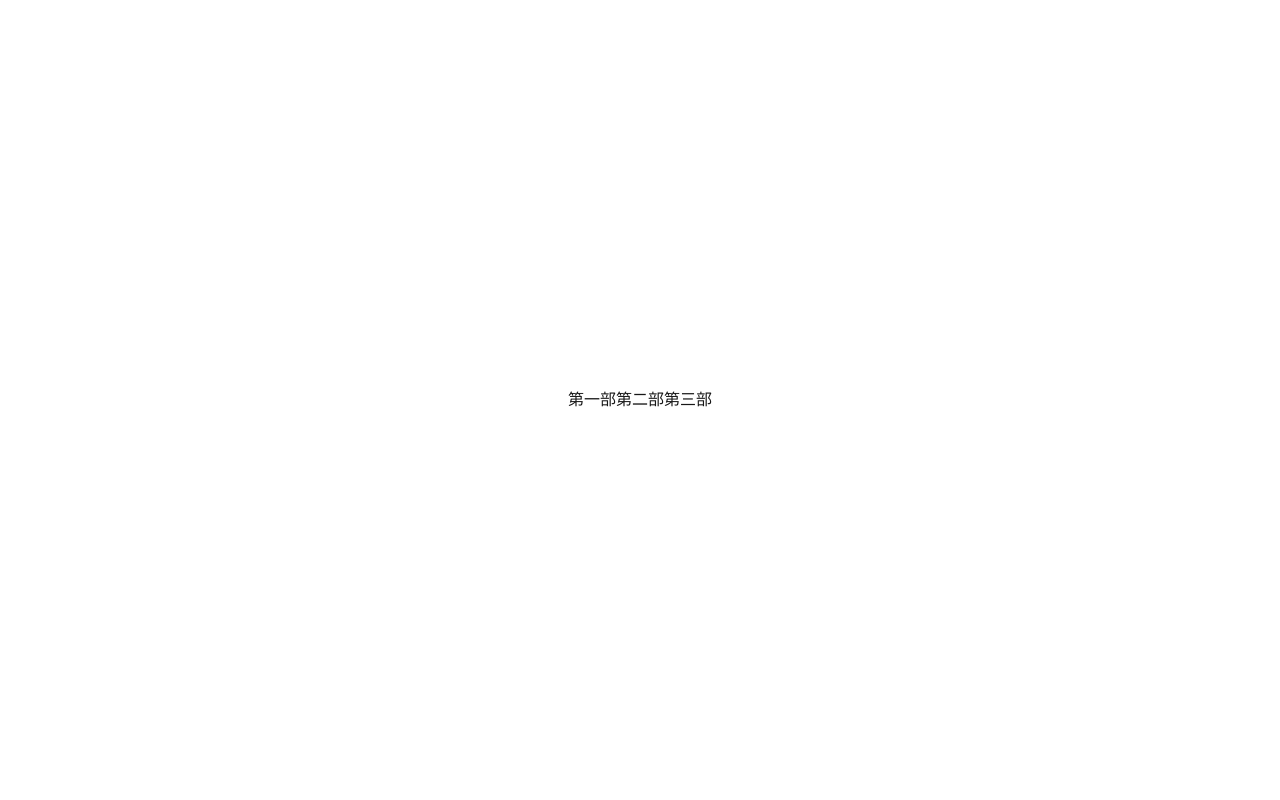
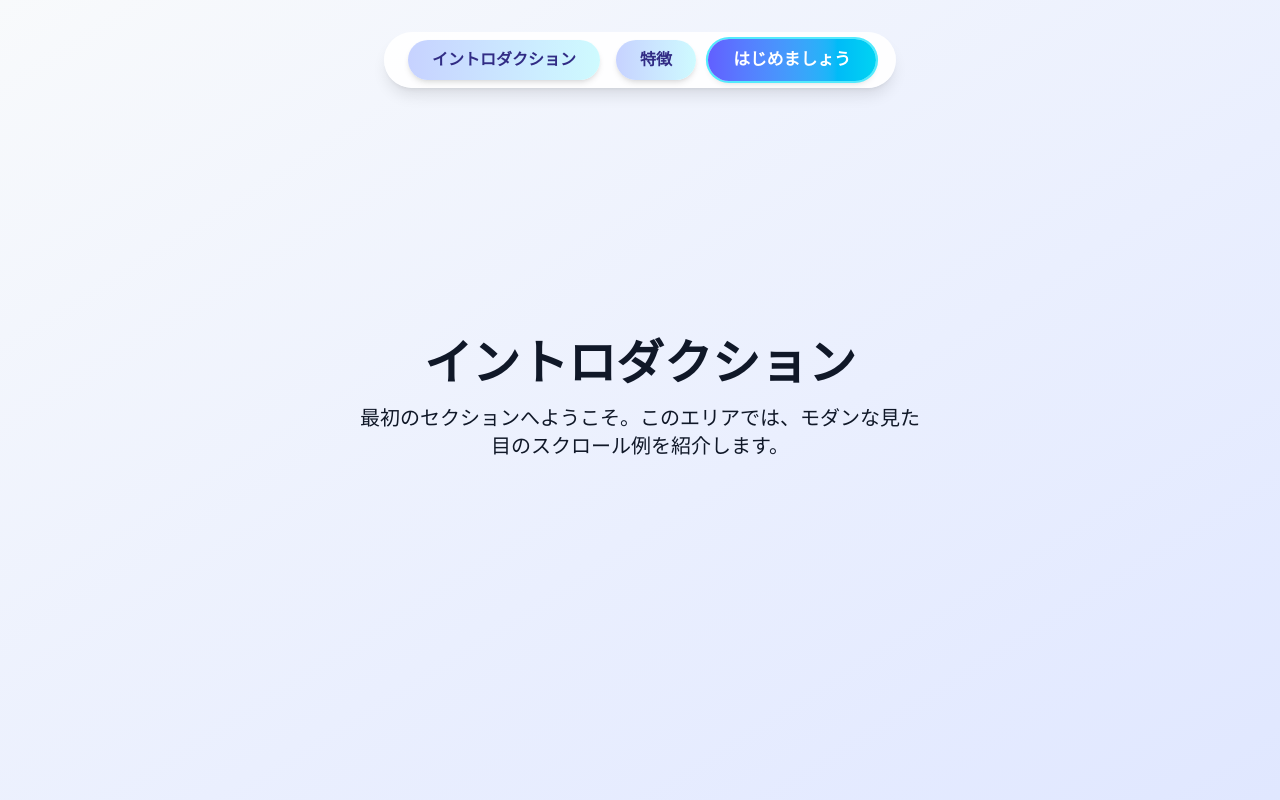
Before and after one commit to oharu121/react-demo, a Next.js app: page /scroll-example in a window 1280 px wide. Built offline with nearby package versions, Linux system fonts and the light colour scheme.

Commit message:
edit scroll example

```diff
--- a/app/page.tsx
+++ b/app/page.tsx
@@ -2,8 +2,9 @@ import Link from "next/link";
 
 const components = [
   { name: "ScrollExample", path: "/scroll-example" },
+  { name: "BrokenAnimationBox", path: "/broken-animation-box" },
   { name: "SafeAnimationBox", path: "/safe-animation-box" },
-  { name: "BrokenAnimationBox", path: "/broken-animation-box" },
+  { name: "SafeAnimationBoxWithHooks", path: "/safe-animation-box-with-hooks" },
 ];
 
 export default function Home() {
--- /dev/null
+++ b/app/safe-animation-box-with-hooks/page.tsx
@@ -0,0 +1,10 @@
+"use client";
+import RefactoredAnimationBox from "@/components/RefactoredAnimationBox";
+
+export default function Page() {
+  return (
+    <main className="min-h-screen flex items-center justify-center">
+      <SafeAnimationBoxWithHooks />
+    </main>
+  );
+}
--- /dev/null
+++ b/components/SafeAnimationBoxWithHooks.tsx
@@ -0,0 +1,66 @@
+import React, { useRef, useState, useTransition } from "react";
+import AnimatedFace from "./AnimatedFace";
+
+// --- 新しいユーティリティとフックをインポート ---
+import { useNextTick } from "@/hooks/use-next-tick";
+import { waitUntilAnimationFinished } from "@/lib/wait-until-animation-finished";
+
+export default function SafeAnimationBoxWithHooks() {
+  const [happy, setHappy] = useState(true);
+  const boxRef = useRef<HTMLDivElement>(null);
+
+  // 1. isAnimatingRef と forceUpdate を useTransition に置き換える
+  const [isAnimationPending, startAnimationTransition] = useTransition();
+  const { nextTick } = useNextTick();
+
+  // 2. useEffect は不要になり、ロジックはイベントハンドラに集約される
+  const handleToggle = () => {
+    // UIに即時反映したい状態更新
+    setHappy((prev) => !prev);
+
+    // アニメーション完了を待つ非同期処理をTransitionとして実行
+    startAnimationTransition(async () => {
+      // DOMの更新（クラス名の変更）を待つ
+      await nextTick();
+
+      const node = boxRef.current;
+      if (!node) return;
+
+      // DOM更新後、アニメーションの完了を待つ
+      await waitUntilAnimationFinished(node);
+    });
+  };
+
+  return (
+    <div className="flex flex-col items-center gap-4 p-4 border rounded-lg w-full max-w-xs mx-auto">
+      <span className="text-sm text-gray-500">✅ 改善後の例（Refactored）</span>
+      <button
+        className="px-4 py-2 bg-blue-500 text-white rounded disabled:opacity-50"
+        onClick={handleToggle}
+        // 3. isAnimationPending を使って宣言的にdisabledを制御
+        disabled={isAnimationPending}
+      >
+        {isAnimationPending ? "Animating..." : "Toggle"}
+      </button>
+      <div
+        ref={boxRef}
+        className={`flex items-center justify-center select-none shadow-lg
+          transition-[width,height] duration-[1000ms]
+          w-40 h-40
+          transition-colors duration-500
+          ${happy ? "bg-yellow-100" : "bg-blue-100"}
+          transition-[border-radius] duration-[700ms]
+          ${happy ? "rounded-full" : "rounded-lg"}
+          transition-transform duration-700
+          ${happy ? "rotate-0" : "-rotate-6"}
+        `}
+        style={{ fontSize: 28, fontWeight: 700, position: "relative" }}
+      >
+        <AnimatedFace happy={happy} />
+        <span className="absolute left-0 right-0 bottom-2 text-center text-lg font-bold tracking-widest select-none pointer-events-none">
+          {happy ? "HAPPY" : "CRY"}
+        </span>
+      </div>
+    </div>
+  );
+}
--- a/components/ScrollExample.tsx
+++ b/components/ScrollExample.tsx
@@ -1,24 +1,115 @@
-import React, { useRef } from "react";
+import React, { useRef, useEffect, useState } from "react";
+
+const sections = [
+  {
+    refName: "part1Ref",
+    title: "イントロダクション",
+    desc: "最初のセクションへようこそ。このエリアでは、モダンな見た目のスクロール例を紹介します。",
+    bg: "bg-gradient-to-br from-slate-50 to-indigo-100",
+    color: "text-gray-900"
+  },
+  {
+    refName: "part2Ref",
+    title: "特徴",
+    desc: "ここでは、スムーズなアニメーションスクロールやレスポンシブデザインの特徴を紹介します。",
+    bg: "bg-gradient-to-br from-emerald-50 to-emerald-200",
+    color: "text-gray-900"
+  },
+  {
+    refName: "part3Ref",
+    title: "はじめましょう",
+    desc: "このパターンを自分のプロジェクトで使ってみませんか？スクロールして、その簡単さを体験してください！",
+    bg: "bg-gradient-to-br from-pink-50 to-pink-200",
+    color: "text-gray-900"
+  }
+];
 
 export default function ScrollExample() {
   const part1Ref = useRef<HTMLDivElement>(null);
   const part2Ref = useRef<HTMLDivElement>(null);
   const part3Ref = useRef<HTMLDivElement>(null);
+  const sectionRefs = [part1Ref, part2Ref, part3Ref];
+  const [visible, setVisible] = useState([false, false, false]);
+  const [activeIdx, setActiveIdx] = useState(0);
+
+  // Intersection Observer for fade-in animation and active section
+  useEffect(() => {
+    const observers: IntersectionObserver[] = [];
+    sectionRefs.forEach((ref, idx) => {
+      if (!ref.current) return;
+      const observer = new window.IntersectionObserver(
+        (entries) => {
+          entries.forEach((entry) => {
+            if (entry.isIntersecting) {
+              setVisible((prev) => {
+                const updated = [...prev];
+                updated[idx] = true;
+                return updated;
+              });
+              setActiveIdx(idx);
+            }
+          });
+        },
+        { threshold: 0.5 }
+      );
+      observer.observe(ref.current);
+      observers.push(observer);
+    });
+    return () => {
+      observers.forEach((observer) => observer.disconnect());
+    };
+    // eslint-disable-next-line react-hooks/exhaustive-deps
+  }, []);
 
   const handleScroll = (ref: React.RefObject<HTMLDivElement | null>) => {
-    ref.current?.scrollIntoView({ behavior: "smooth" });
+    ref.current?.scrollIntoView({ behavior: "smooth", inline: "start" });
   };
 
   return (
     <>
-      <div style={{ position: "fixed", background: "#fff", zIndex: 10 }}>
-        <button onClick={() => handleScroll(part1Ref)}>第一部</button>
-        <button onClick={() => handleScroll(part2Ref)}>第二部</button>
-        <button onClick={() => handleScroll(part3Ref)}>第三部</button>
+      {/* Floating bar: responsive position */}
+      <div
+        className="fixed left-1/2 z-50 flex -translate-x-1/2 gap-4 rounded-full bg-white/90 shadow-lg px-6 py-2 transition-all duration-300 floating-bar"
+        style={{
+          top: typeof window !== "undefined" && window.innerWidth > 768 ? 32 : undefined,
+          bottom: typeof window !== "undefined" && window.innerWidth <= 768 ? 32 : undefined
+        }}
+      >
+        {sections.map((section, idx) => (
+          <button
+            key={section.title}
+            className={
+              `font-semibold text-base px-6 py-2 rounded-full transition-all duration-200 focus:outline-none focus:ring-2 focus:ring-cyan-400 ` +
+              `shadow-md ` +
+              (activeIdx === idx
+                ? "bg-gradient-to-r from-indigo-500 to-cyan-400 text-white scale-105 ring-2 ring-cyan-300"
+                : "bg-gradient-to-r from-indigo-200 to-cyan-100 text-indigo-900 hover:from-cyan-300 hover:to-indigo-200")
+            }
+            onClick={() => handleScroll(sectionRefs[idx])}
+          >
+            {section.title}
+          </button>
+        ))}
       </div>
-      <div ref={part1Ref} style={{ height: "100vh", background: "white" }} />
-      <div ref={part2Ref} style={{ height: "100vh", background: "yellow" }} />
-      <div ref={part3Ref} style={{ height: "100vh", background: "black" }} />
+      {/* Horizontal scrollable sections */}
+      <div className="flex flex-row w-screen h-screen overflow-x-auto overflow-y-hidden scroll-snap-x-mandatory snap-x snap-mandatory">
+        {sections.map((section, idx) => (
+          <div
+            key={section.title}
+            ref={sectionRefs[idx]}
+            className={
+              `${section.bg} ${section.color} min-w-screen min-h-screen w-screen h-screen flex flex-col items-center justify-center snap-start box-border px-6 ` +
+              `transition-all duration-700 ease-out ` +
+              (visible[idx]
+                ? "opacity-100 translate-y-0"
+                : "opacity-0 translate-y-10")
+            }
+          >
+            <h1 className="text-4xl md:text-5xl font-bold mb-4">{section.title}</h1>
+            <p className="text-lg md:text-xl max-w-xl text-center">{section.desc}</p>
+          </div>
+        ))}
+      </div>
     </>
   );
 }
--- /dev/null
+++ b/hooks/use-next-tick.ts
@@ -0,0 +1,31 @@
+import { useCallback, useLayoutEffect, useState } from "react";
+
+type UseNextTickReturn = {
+  /**
+   * @returns A promise that resolves after the next DOM layout update.
+   */
+  nextTick: () => Promise<void>;
+};
+
+export const useNextTick = (): UseNextTickReturn => {
+  const [resolver, setResolver] = useState<(() => void) | undefined>();
+
+  // This effect runs *after* React has committed changes to the DOM.
+  useLayoutEffect(() => {
+    if (resolver) {
+      resolver(); // Resolve the promise from the previous render.
+      setResolver(undefined); // Clean up the resolver.
+    }
+  }, [resolver]);
+
+  const nextTick = useCallback(() => {
+    // Create a new promise and store its resolve function in state.
+    // This state change triggers a re-render, which then triggers the
+    // useLayoutEffect above.
+    const { promise, resolve } = Promise.withResolvers<void>();
+    setResolver(() => resolve);
+    return promise;
+  }, []);
+
+  return { nextTick };
+};
--- /dev/null
+++ b/lib/wait-until-animation-finished.ts
@@ -0,0 +1,7 @@
+export const waitUntilAnimationFinished = async (
+  node: Animatable,
+  ...rest: Parameters<Animatable["getAnimations"]>
+) => {
+  const animations = node.getAnimations(...rest);
+  await Promise.all(animations.map((s) => s.finished));
+};
```
